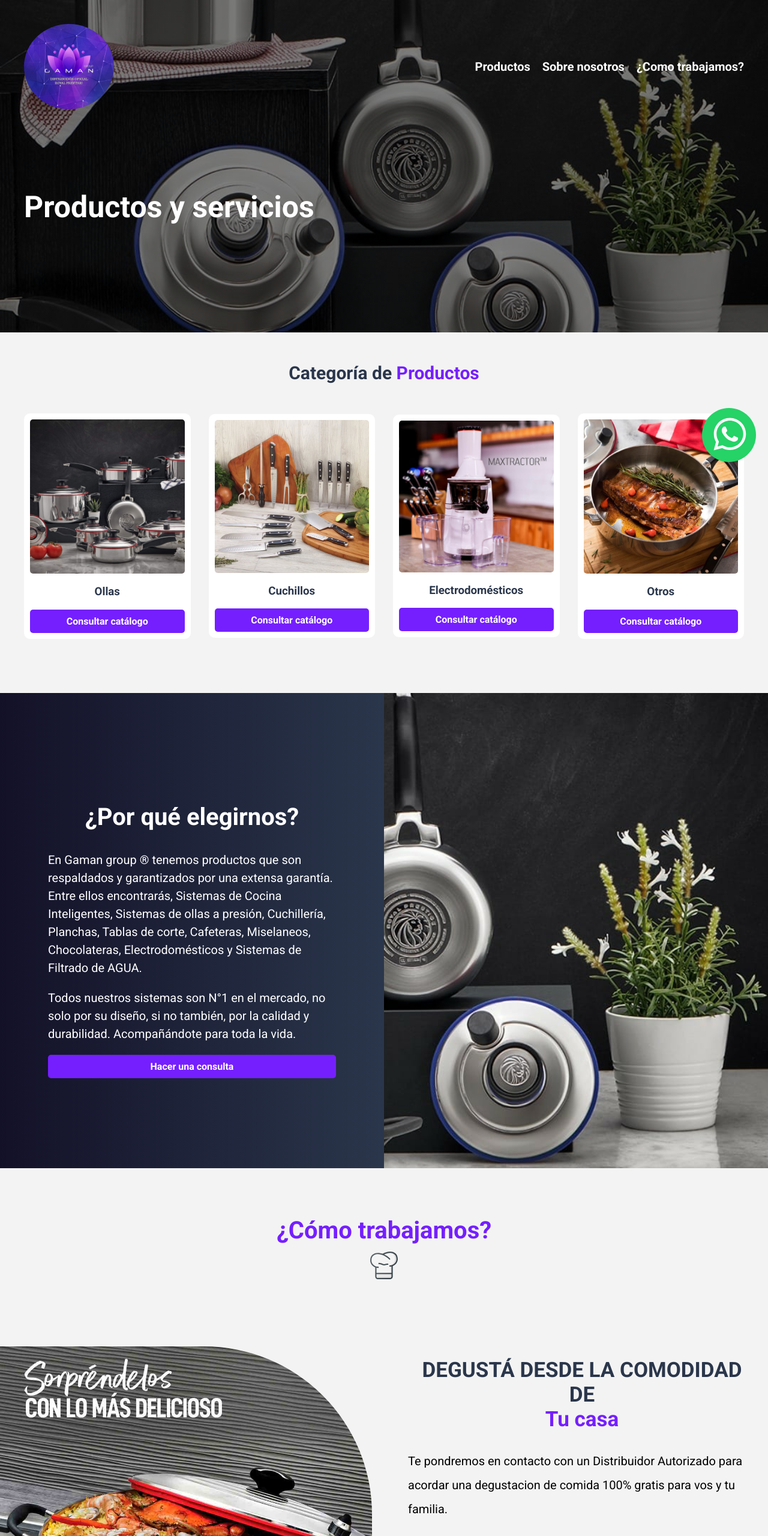
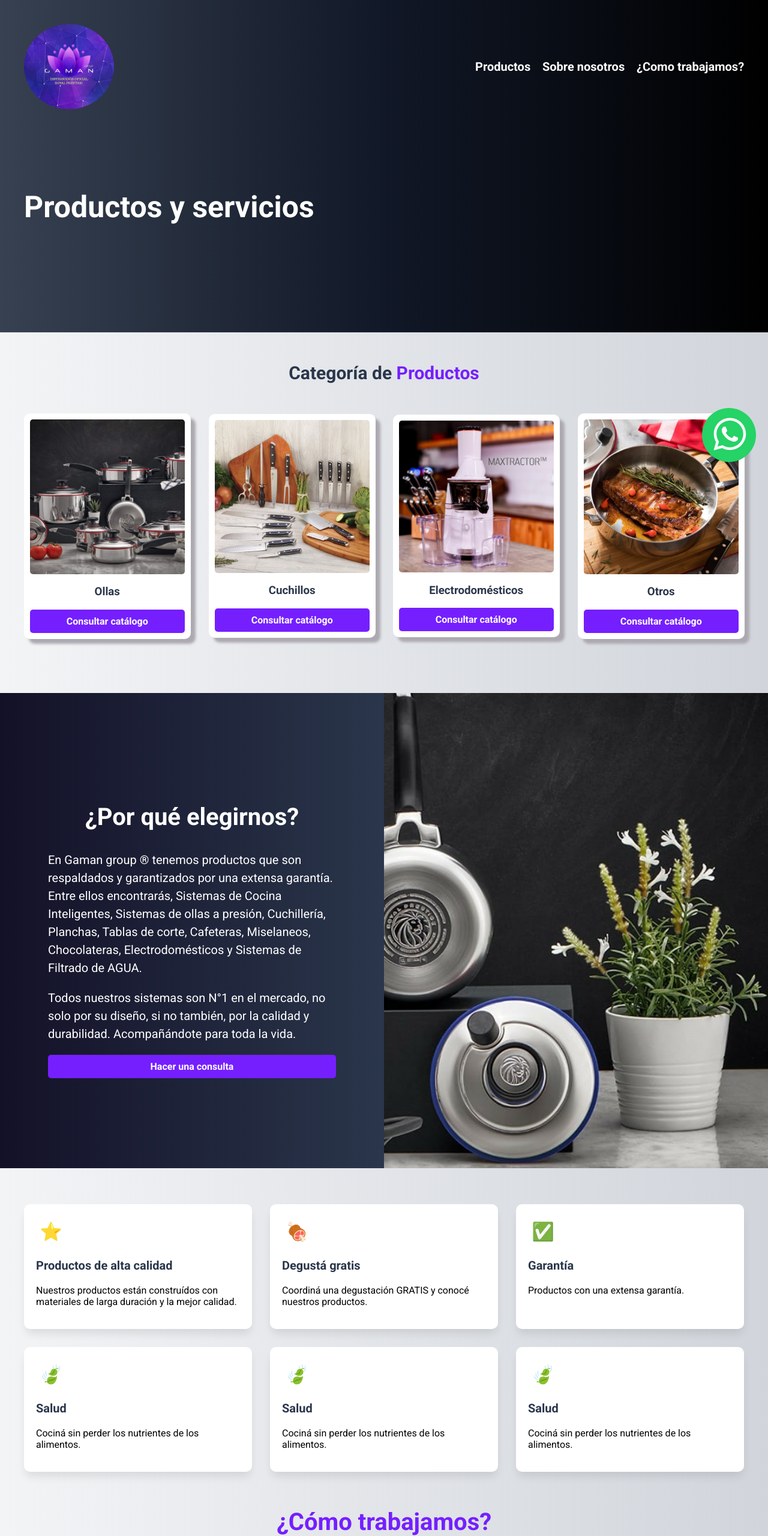
Before and after one commit to pulygarcia/Gaman-website, a plain HTML site: page index.html in a window 1280 px wide. Shown: the top 2560 px of the page at 60% size. Drawn offline with Linux system fonts and the light colour scheme.

Commit message:
agregando caracteristicas y animaciones

```diff
--- a/app.css
+++ b/app.css
@@ -12,7 +12,7 @@ html {
     font-family: "Roboto", sans-serif;
     font-size: 1.6rem;
     margin: 0;
-    background-color: #f3f3f3;
+    background-image: linear-gradient(to right, rgb(243, 244, 246), rgb(209, 213, 219));
   }
 
   a {
@@ -30,11 +30,16 @@ html {
     width: 95%;
   }
 
+  .hidden{
+    opacity: 1;
+  }
+
   .header {
     padding: 4rem 0;
-    background-image: linear-gradient(to bottom, rgba(0, 0, 0, 0.5) 0%, rgba(0, 0, 0, 0.5) 100%), url(img/hoyas-cat.jpeg);
+    background-image: linear-gradient(to right, rgb(55, 65, 81), rgb(17, 24, 39), rgb(0, 0, 0));
     background-size: cover;
     background-position: center;
+    height: 100vh;
   }
   .header__barra {
     display: flex;
@@ -42,6 +47,9 @@ html {
     align-items: center;
   }
   @media (min-width: 756px) {
+    .header{
+      height: auto;
+    }
     .header__barra {
       flex-direction: row;
       justify-content: space-between;
@@ -50,9 +58,8 @@ html {
   .header__logo {
     max-width: 15rem;
     border-radius: 50%;
-    animation-name: rotador;
-    animation-duration: 3s;
-    animation-delay: 2s;
+    animation-duration: 1s;
+    animation-delay: 0s;
   }
 
   @keyframes rotador {
@@ -64,6 +71,48 @@ html {
       transform: rotate(0deg);
     }
   }
+
+  /*ANIMACION*/
+  .zoomInUp {
+    -webkit-animation-name: zoomInUp;
+    animation-name: zoomInUp;
+    -webkit-animation-duration: 1s;
+    animation-duration: 1s;
+    -webkit-animation-fill-mode: both;
+    animation-fill-mode: both;
+    }
+    @-webkit-keyframes zoomInUp {
+    0% {
+    opacity: 0;
+    -webkit-transform: scale3d(.1, .1, .1) translate3d(0, 1000px, 0);
+    transform: scale3d(.1, .1, .1) translate3d(0, 1000px, 0);
+    -webkit-animation-timing-function: cubic-bezier(0.550, 0.055, 0.675, 0.190);
+    animation-timing-function: cubic-bezier(0.550, 0.055, 0.675, 0.190);
+    }
+    60% {
+    opacity: 1;
+    -webkit-transform: scale3d(.475, .475, .475) translate3d(0, -60px, 0);
+    transform: scale3d(.475, .475, .475) translate3d(0, -60px, 0);
+    -webkit-animation-timing-function: cubic-bezier(0.175, 0.885, 0.320, 1);
+    animation-timing-function: cubic-bezier(0.175, 0.885, 0.320, 1);
+    }
+    }
+    @keyframes zoomInUp {
+    0% {
+    opacity: 0;
+    -webkit-transform: scale3d(.1, .1, .1) translate3d(0, 1000px, 0);
+    transform: scale3d(.1, .1, .1) translate3d(0, 1000px, 0);
+    -webkit-animation-timing-function: cubic-bezier(0.550, 0.055, 0.675, 0.190);
+    animation-timing-function: cubic-bezier(0.550, 0.055, 0.675, 0.190);
+    }
+    60% {
+    opacity: 1;
+    -webkit-transform: scale3d(.475, .475, .475) translate3d(0, -60px, 0);
+    transform: scale3d(.475, .475, .475) translate3d(0, -60px, 0);
+    -webkit-animation-timing-function: cubic-bezier(0.175, 0.885, 0.320, 1);
+    animation-timing-function: cubic-bezier(0.175, 0.885, 0.320, 1);
+    }
+    }
 
   .header__nav {
     display: flex;
@@ -123,6 +172,7 @@ html {
     right: 1.5rem;
     bottom: 7rem;
     position: fixed;
+    z-index: 10;
   }
   @media (min-width: 756px) {
     .header__whatsapp {
@@ -185,6 +235,7 @@ html {
     background-color: #fff;
     border-radius: 1rem;
     margin-bottom: 2rem;
+    box-shadow: #aca9b1 8px 8px 4px 0px;
   }
   @media (min-width: 756px) {
     .categorie {
@@ -284,6 +335,40 @@ html {
   }
   .speciality__button:hover {
     background-color: #121182;
+  }
+
+  .caracteristicas{
+    display: flex;
+    flex-direction: column;
+    gap: 2rem;
+    padding: 2rem 0;
+  }
+  @media (min-width: 768px){
+      .caracteristicas{
+        display: grid;
+        grid-template-columns: repeat(3, 1fr);
+        gap: 3rem;
+      }
+  }
+
+  .caracteristica{
+    background-color: #fff;
+    box-shadow: 0px 10px 15px -3px rgba(0,0,0,0.1);;
+    padding: 2rem;
+    border-radius: 1rem;
+  }
+  .caracteristica div{
+    width: 5rem;
+    height: 5rem;
+    display: flex;
+    justify-content: center;
+    align-items: center;
+    font-size: 3rem;
+  }
+  .caracteristica__titulo{
+    font-size: 2rem;
+    color: #2a364b;
+    font-weight: 700;
   }
 
   .nosotros {
--- a/app.js
+++ b/app.js
@@ -12,7 +12,7 @@ function fade(){
         const rect = elemento.getBoundingClientRect();
         if(rect.y <= 1005.53125){
             elemento.classList.remove('hidden');
-            elemento.classList.add('fadeInUp');
+            elemento.classList.add('zoomInUp');
         }
     })
 }
--- a/index.html
+++ b/index.html
@@ -12,19 +12,19 @@
     <header class="header">
         <div class="header__container">
             <div class="header__barra">
-                <img class="header__logo" src="img/logo-gaman.jpeg" alt="logo gaman">
+                <img class="header__logo zoomInUp" src="img/logo-gaman.jpeg" alt="logo gaman">
 
                 <nav class="header__nav">
-                    <a href="#categories" class="header__enlace">Productos</a>
-                    <a href="#speciality" class="header__enlace">Sobre nosotros</a>
-                    <a href="#nosotros" class="header__enlace">¿Como trabajamos?</a>
+                    <a href="#categories" class="header__enlace zoomInUp">Productos</a>
+                    <a href="#speciality" class="header__enlace zoomInUp">Sobre nosotros</a>
+                    <a href="#nosotros" class="header__enlace zoomInUp">¿Como trabajamos?</a>
                 </nav>
             </div>
 
             <div class="header__content">
-                <h1 class="header__heading">Productos y servicios</h1>
+                <h1 class="header__heading hidden zoomInUp">Productos y servicios</h1>
                 <a href="https://wa.me/3865305475?text=Hola me comunico desde el sitio web" target="_blank">
-                    <img class="header__whatsapp" src="img/whatsapp_logo_icon_147205.svg" alt="whatsapp logo">
+                    <img class="header__whatsapp zoomInUp" src="img/whatsapp_logo_icon_147205.svg" alt="whatsapp logo">
                 </a>
             </div>
         </div>
@@ -32,11 +32,11 @@
 
     <main class="categories" id="categories">
         <div class="categories__container">
-            <h2 class="categories__heading">Categoría de <span>Productos</span></h2>
+            <h2 class="categories__heading zoomInUp">Categoría de <span>Productos</span></h2>
 
             <div class="categories__grid">
 
-                <div class="categorie">
+                <div class="categorie hidden">
                     <div class="categorie__image-wrapper">
                         <a href="menus.html">
                             <img class="categorie__image" src="img/bg.jpeg" alt="ollas">
@@ -49,7 +49,7 @@
                     </div>
                 </div>
 
-                <div class="categorie">
+                <div class="categorie hidden">
                     <div class="categorie__image-wrapper">
                         <a href="menus.html">
                             <img class="categorie__image" src="img/cuchillos.jpeg" alt="cuchillos">
@@ -62,7 +62,7 @@
                     </div>
                 </div>
 
-                <div class="categorie">
+                <div class="categorie hidden">
                     <div class="categorie__image-wrapper">
                         <a href="menus.html">
                             <img class="categorie__image" src="img/max.jpeg" alt="beer">
@@ -75,7 +75,7 @@
                     </div>
                 </div>
 
-                <div class="categorie">
+                <div class="categorie hidden">
                     <div class="categorie__image-wrapper">
                         <a href="menus.html">
                             <img class="categorie__image" src="img/comida-en-hoya.jpeg" alt="postre">
@@ -92,40 +92,73 @@
     </main>
 
     <section class="speciality" id="speciality">
-        <div class="speciality__grid">
+        <div class="speciality__grid hidden">
             <div class="speciality__content">
-                <h2 class="speciality__heading">¿Por qué elegirnos?</h2>
-                <p class="speciality__description">En Gaman group ® tenemos productos que son respaldados y garantizados por una extensa garantía.
+                <h2 class="speciality__heading hidden">¿Por qué elegirnos?</h2>
+                <p class="speciality__description hidden">En Gaman group ® tenemos productos que son respaldados y garantizados por una extensa garantía.
                     Entre ellos encontrarás,  Sistemas de Cocina Inteligentes, Sistemas de ollas a presión, Cuchillería,  Planchas, Tablas de corte, Cafeteras, Miselaneos, Chocolateras, Electrodomésticos y Sistemas de Filtrado de AGUA.</p>
-                <p class="speciality__description">Todos nuestros sistemas son N°1 en el mercado, no solo por su diseño, si no también, por la calidad y durabilidad. Acompañándote para toda la vida.</p>
+                <p class="speciality__description hidden">Todos nuestros sistemas son N°1 en el mercado, no solo por su diseño, si no también, por la calidad y durabilidad. Acompañándote para toda la vida.</p>
 
                 <a href="https://wa.me/3865305475?text=Hola me comunico desde el sitio web de Gamán, quisiera hacer una consulta" class="speciality__button">Hacer una consulta</a>
             </div>
         </div>
-        <img class="speciality__image-phone" src="img/platos.jpeg" alt="plato">
+        <img class="speciality__image-phone hidden" src="img/platos.jpeg" alt="plato">
+    </section>
+
+    <section class="caracteristicas container">
+        <div class="caracteristica">
+            <div>⭐</div>
+            <p class="caracteristica__titulo">Productos de alta calidad</p>
+            <p>Nuestros productos están construídos con materiales de larga duración y la mejor calidad.</p>
+        </div>
+        <div class="caracteristica">
+            <div>🍖</div>
+            <p class="caracteristica__titulo">Degustá gratis</p>
+            <p>Coordiná una degustación GRATIS y conocé nuestros productos.</p>
+        </div>
+        <div class="caracteristica">
+            <div>✅</div>
+            <p class="caracteristica__titulo">Garantía</p>
+            <p>Productos con una extensa garantía.</p>
+        </div>
+        <div class="caracteristica">
+            <div>🍃</div>
+            <p class="caracteristica__titulo">Salud</p>
+            <p>Cociná sin perder los nutrientes de los alimentos.</p>
+        </div>
+        <div class="caracteristica">
+            <div>🍃</div>
+            <p class="caracteristica__titulo">Salud</p>
+            <p>Cociná sin perder los nutrientes de los alimentos.</p>
+        </div>
+        <div class="caracteristica">
+            <div>🍃</div>
+            <p class="caracteristica__titulo">Salud</p>
+            <p>Cociná sin perder los nutrientes de los alimentos.</p>
+        </div>
     </section>
 
     <section class="nosotros" id="nosotros">
-        <h2 class="nosotros__heading">¿Cómo trabajamos?</h2>
+        <h2 class="nosotros__heading hidden">¿Cómo trabajamos?</h2>
         <div class="nosotros__grid">
             <div class="nosotros__image-wrapper">
-                <img class="nosotros__image" src="img/PAELLERA.jpg" alt="pizzeria">
+                <img class="nosotros__image hidden" src="img/PAELLERA.jpg" alt="pizzeria">
             </div>
 
             <div class="nosotros__content">
-                <h2 class="nosotros__title">Degustá desde la comodidad de <span>Tu casa</span></h2>
+                <h2 class="nosotros__title hidden">Degustá desde la comodidad de <span>Tu casa</span></h2>
 
-                <p class="nosotros__text">Te pondremos en contacto con un Distribuidor Autorizado para acordar una degustacion de comida 100% gratis para vos y tu familia.</p>
-                <p class="nosotros__text">El dia y a la hora acordada, un Representa te o Distribuidor, tocará a tu puerta para deleitar y sorprender a todos con un innovador sistema de cocina inteligente, una charla amena, donde vas a adquirir mucha informacion y conocimientos  importantes.</p>
-                <p class="nosotros__text">Disfruta de una cena inolvidable con tus seres queridos y los mejores productos.GAMAN GROUP.</p>
-                <a href="https://wa.me/3865305475?text=Hola me comunico desde el sitio web de Gamán, quisiera experimentar una degustación" class="categorie__button" target="_blank">Coordinar degustación gratis</a>
+                <p class="nosotros__text hidden">Te pondremos en contacto con un Distribuidor Autorizado para acordar una degustacion de comida 100% gratis para vos y tu familia.</p>
+                <p class="nosotros__text hidden">El dia y a la hora acordada, un Representa te o Distribuidor, tocará a tu puerta para deleitar y sorprender a todos con un innovador sistema de cocina inteligente, una charla amena, donde vas a adquirir mucha informacion y conocimientos  importantes.</p>
+                <p class="nosotros__text hidden">Disfruta de una cena inolvidable con tus seres queridos y los mejores productos.GAMAN GROUP.</p>
+                <a href="https://wa.me/3865305475?text=Hola me comunico desde el sitio web de Gamán, quisiera experimentar una degustación" class="categorie__button hidden" target="_blank">Coordinar degustación gratis</a>
             </div>
 
         </div>
     </div>
 </section>
 
-<section class="galeria">
+<section class="galeria hidden">
     <img src="img/bizcocho.jpeg" alt="bizcochuelo">
     <img src="img/WhatsApp Image 2023-04-23 at 23.29.53.jpeg" alt="productos">
 </section>
@@ -134,12 +167,12 @@
 <section class="local container">
     <div class="local__information">
         <div class="local__item">
-            <h3 class="local__info">Horarios</h3>
-            <p class="local__data">Consultar vía whatsapp <a href="https://wa.me/3865305475?text=Hola me comunico desde el sitio web" target="_blank">3865305475</p>
+            <h3 class="local__info hidden">Horarios</h3>
+            <p class="local__data hidden">Consultar vía whatsapp <a href="https://wa.me/3865305475?text=Hola me comunico desde el sitio web" target="_blank">3865305475</p>
         </div>
 
         <div class="local__item">
-            <h3 class="local__info">Encontranos en estas redes</h3>
+            <h3 class="local__info hidden">Encontranos en estas redes</h3>
             <div class="local__redes">
                 <a href="https://wa.me/3865305475?text=Hola me comunico desde el sitio web">
                     <svg xmlns="http://www.w3.org/2000/svg" class="icon icon-tabler icon-tabler-brand-whatsapp" width="44" height="44" viewBox="0 0 24 24" stroke-width="1.5" stroke="#751fff" fill="none" stroke-linecap="round" stroke-linejoin="round">
@@ -186,5 +219,7 @@
       </svg></a>
     </footer>
 
+
+    <script src="app.js"></script>
 </body>
 </html>
```
